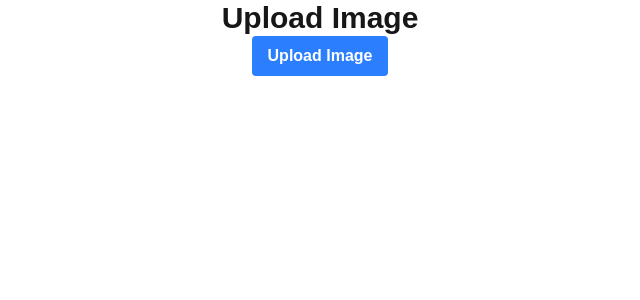
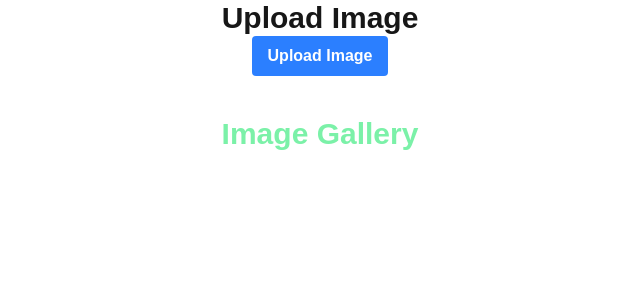
Before and after one commit to BorshaDevi/codemine, a Next.js app: page / in a window 1280 px wide. Shown: the top 300 px of the page, without its empty margins (320-960 px from the left). Built offline with nearby package versions, Linux system fonts and the light colour scheme.

Commit message:
added text

```diff
--- a/src/Component/ImageGrid.tsx
+++ b/src/Component/ImageGrid.tsx
@@ -67,6 +67,7 @@ const ImageGrid= () => {
 
     return(
         <>
+        <h1 className='text-center font-semibold mt-10 text-3xl text-green-300'>Image Gallery</h1>
         <div className="grid lg:grid-cols-3 md:grid-cols-2 grid-cols-1  gap-4 mt-4">
             {loading ? <p className="text-xl text-green-700 flex justify-center items-center">Loading...</p> : <>
             {images.map(image => <div key={image.public_id} className="flex justify-center items-center flex-col border-2 border-gray-300 rounded-lg p-4 bg-white">
--- a/src/app/page.tsx
+++ b/src/app/page.tsx
@@ -5,7 +5,7 @@ import UploadImage from "@/Component/UploadImage";
 
 export default function Home() {
   return (
-    <div className=" text-center h-screen  items-center justify-center">
+    <div className=" text-center h-screen   items-center justify-center">
       <h1 className="text-3xl font-bold">Upload Image</h1>
       <div>
       <UploadImage ></UploadImage>
```
